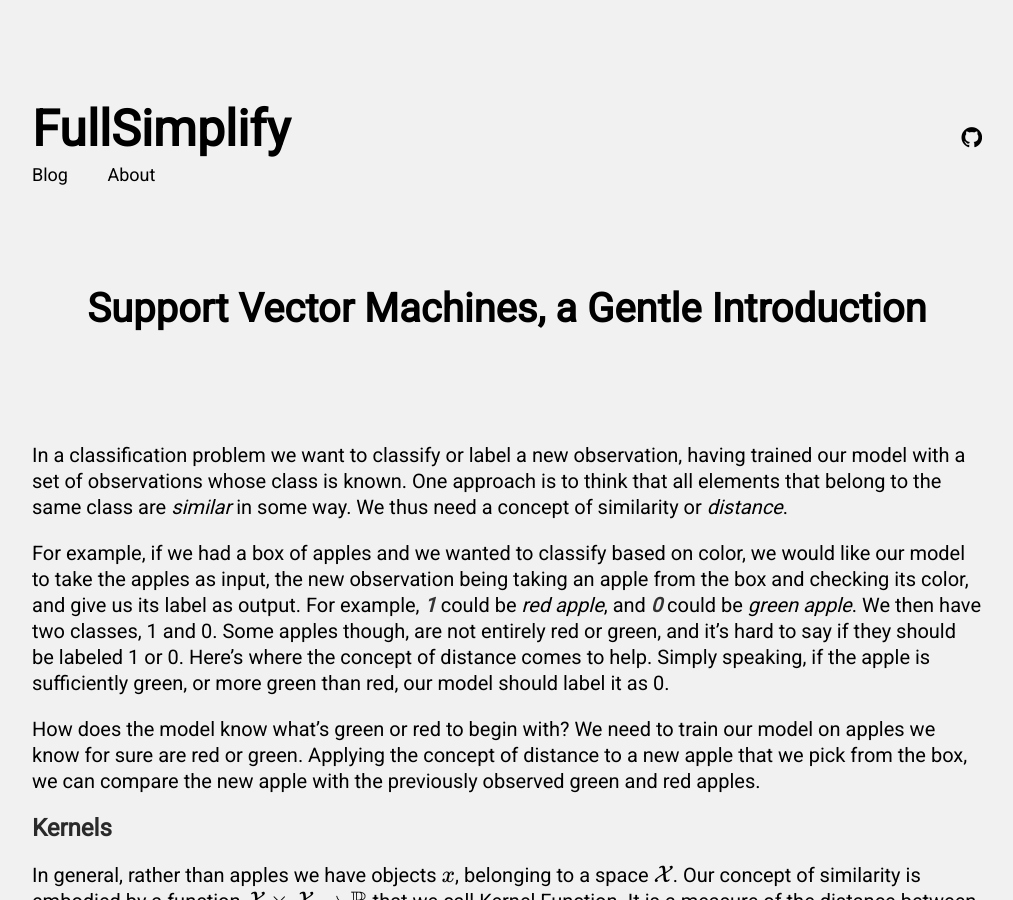
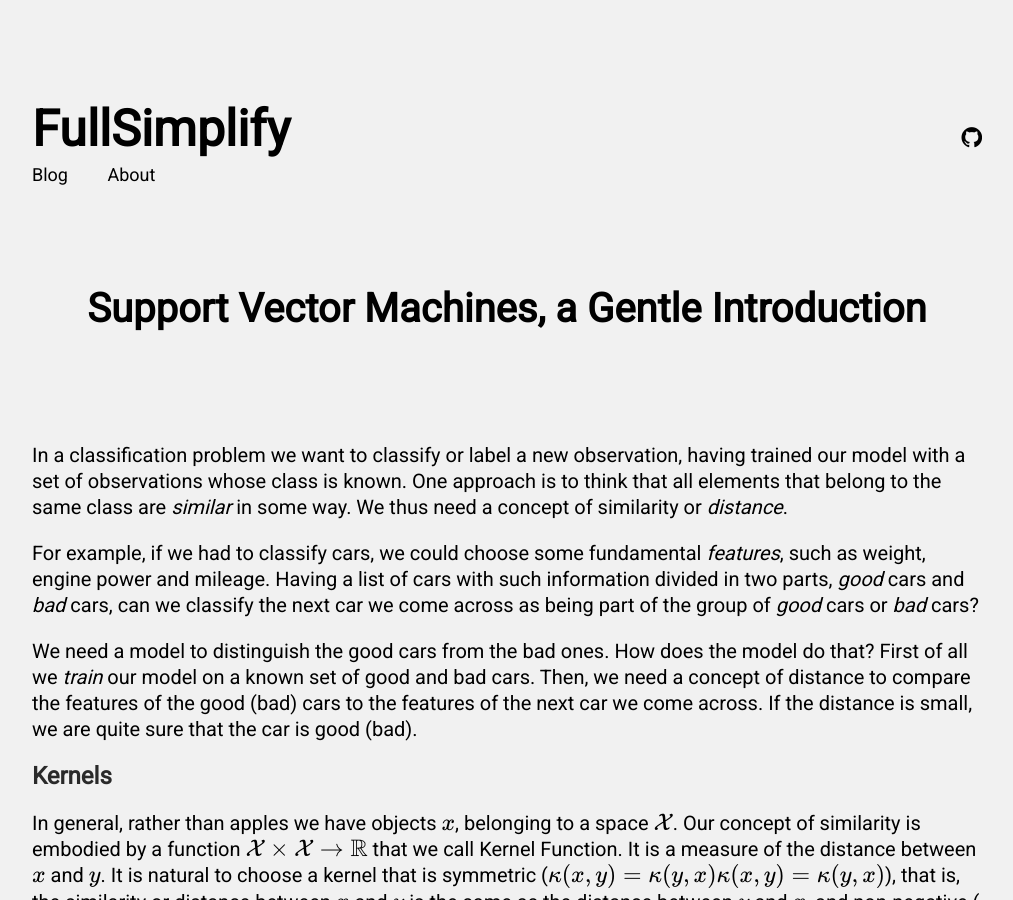
Before and after one commit to FullSimplify/FullSimplify.github.io, a Jekyll site: the page built from _posts/2000-01-02-Support-Vector-Machines,-a-Gentle-Introduction.md, in a window 1280 px wide and 900 px high. Shown: the whole window, without its empty margins (133-1146 px from the left). Built offline with Jekyll 4.4.1, drawn with Linux system fonts in a browser that asks for light colours; formulas are drawn with MathJax 3.

Commit message:
Update 2000-01-02-Support-Vector-Machines,-a-Gentle-Introduction.md

```diff
--- a/_posts/2000-01-02-Support-Vector-Machines,-a-Gentle-Introduction.md
+++ b/_posts/2000-01-02-Support-Vector-Machines,-a-Gentle-Introduction.md
@@ -12,13 +12,11 @@ categories:
 
 In a classification problem we want to classify or label a new observation, having trained our model with a set of observations whose class is known.<!--more--> One approach is to think that all elements that belong to the same class are *similar* in some way. We thus need a concept of similarity or *distance*.
 
-For example, if we had a box of apples and we wanted to classify based on color, we would like our model to take the apples as input, the new observation being taking an apple from the box and checking its color, and give us its label as output. For example, **1** could be *red apple*, and **0** could be *green apple*. We then have two classes, 1 and 0. Some apples though, are not entirely red or green, and it's hard to say if they should be labeled 1 or 0. Here's where the concept of distance comes to help. Simply speaking, if the apple is sufficiently green, or more green than red, our model should label it as 0.
+For example, if we had to classify cars, we could choose some fundamental *features*, such as weight, engine power and mileage. Having a list of cars with such information divided in two parts, *good* cars and *bad* cars, can we classify the next car we come across as being part of the group of *good* cars or *bad* cars?
 
-How does the model know what's green or red to begin with? We need to train our model on apples we know for sure are red or green. Applying the concept of distance to a new apple that we pick from the box, we can compare the new apple with the previously observed green and red apples.
-
+We need a model to distinguish the good cars from the bad ones. How does the model do that? First of all we *train* our model on a known set of good and bad cars. Then, we need a concept of distance to compare the features of the good (bad) cars to the features of the next car we come across. If the distance is small, we are quite sure that the car is good (bad).
 
 ## Kernels
-
 
 In general, rather than apples we have objects $$x$$, belonging to a space $$\mathcal{X}$$. Our concept of similarity is embodied by a function $$\mathcal{X}\times\mathcal{X}\rightarrow\mathbb{R}$$ that we call Kernel Function. It is a measure of the distance between $$x$$ and $$y$$. It is natural to choose a kernel that is symmetric ($$κ(x,y)=κ(y,x)κ(x,y)=κ(y,x)$$), that is, the similarity or distance between $$x$$ and $$y$$ is the same as the distance between $$y$$  and $$x$$, and non-negative ($$κ(x,y)\geq 0$$), but it doesn't need be.
 
```
